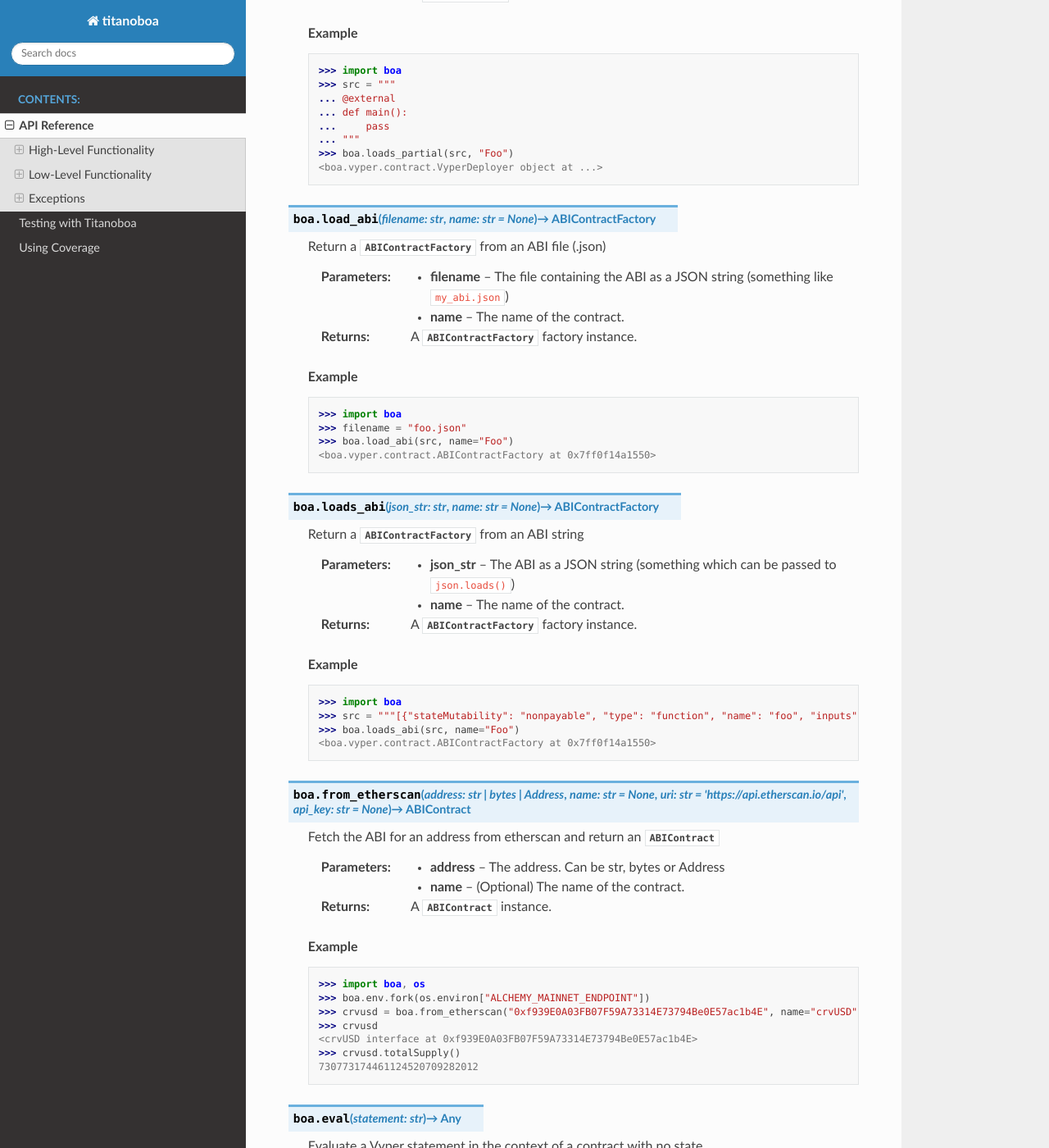
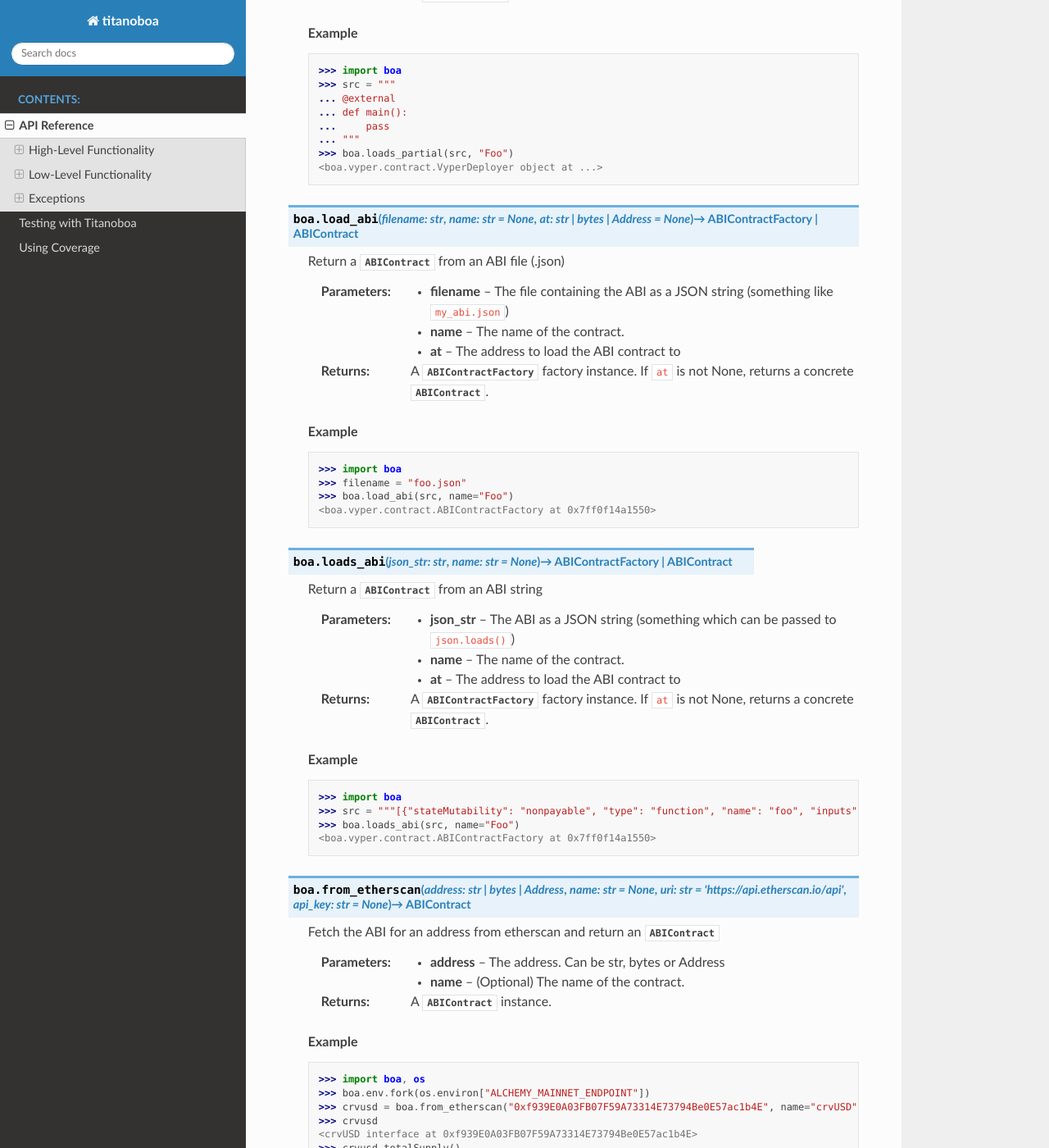
Before and after one commit to vyperlang/titanoboa, a Sphinx documentation site: the page built from docs/source/api.rst, in a window 1280 px wide and 1400 px high, scrolled down 2054 px. Shown: the whole window at 82% size. Built offline with Sphinx 7.4.7 and the Read the Docs theme 2.0.0, drawn with Linux system fonts in a browser that asks for light colours.

Commit message:
add `at=` kwarg to load_abi

```diff
--- a/docs/source/api.rst
+++ b/docs/source/api.rst
@@ -113,13 +113,14 @@
         <boa.vyper.contract.VyperDeployer object at ...>
 
 
-.. function:: load_abi(filename: str, name: str = None) -> ABIContractFactory
+.. function:: load_abi(filename: str, name: str = None, at: str | bytes | Address = None) -> ABIContractFactory | ABIContract
 
-    Return a :py:class:`ABIContractFactory` from an ABI file (.json)
+    Return a :py:class:`ABIContract` from an ABI file (.json)
 
     :param filename: The file containing the ABI as a JSON string (something like ``my_abi.json``)
     :param name: The name of the contract.
-    :returns: A :py:class:`ABIContractFactory` factory instance.
+    :param at: The address to load the ABI contract to
+    :returns: A :py:class:`ABIContractFactory` factory instance. If ``at`` is not None, returns a concrete :py:class:`ABIContract`.
 
     .. rubric:: Example
 
@@ -131,13 +132,14 @@
         <boa.vyper.contract.ABIContractFactory at 0x7ff0f14a1550>
 
 
-.. function:: loads_abi(json_str: str, name: str = None) -> ABIContractFactory
+.. function:: loads_abi(json_str: str, name: str = None) -> ABIContractFactory | ABIContract
 
-    Return a :py:class:`ABIContractFactory` from an ABI string
+    Return a :py:class:`ABIContract` from an ABI string
 
     :param json_str: The ABI as a JSON string (something which can be passed to ``json.loads()``)
     :param name: The name of the contract.
-    :returns: A :py:class:`ABIContractFactory` factory instance.
+    :param at: The address to load the ABI contract to
+    :returns: A :py:class:`ABIContractFactory` factory instance. If ``at`` is not None, returns a concrete :py:class:`ABIContract`.
 
     .. rubric:: Example
 
```
Also changed, not shown: 1 other file.
